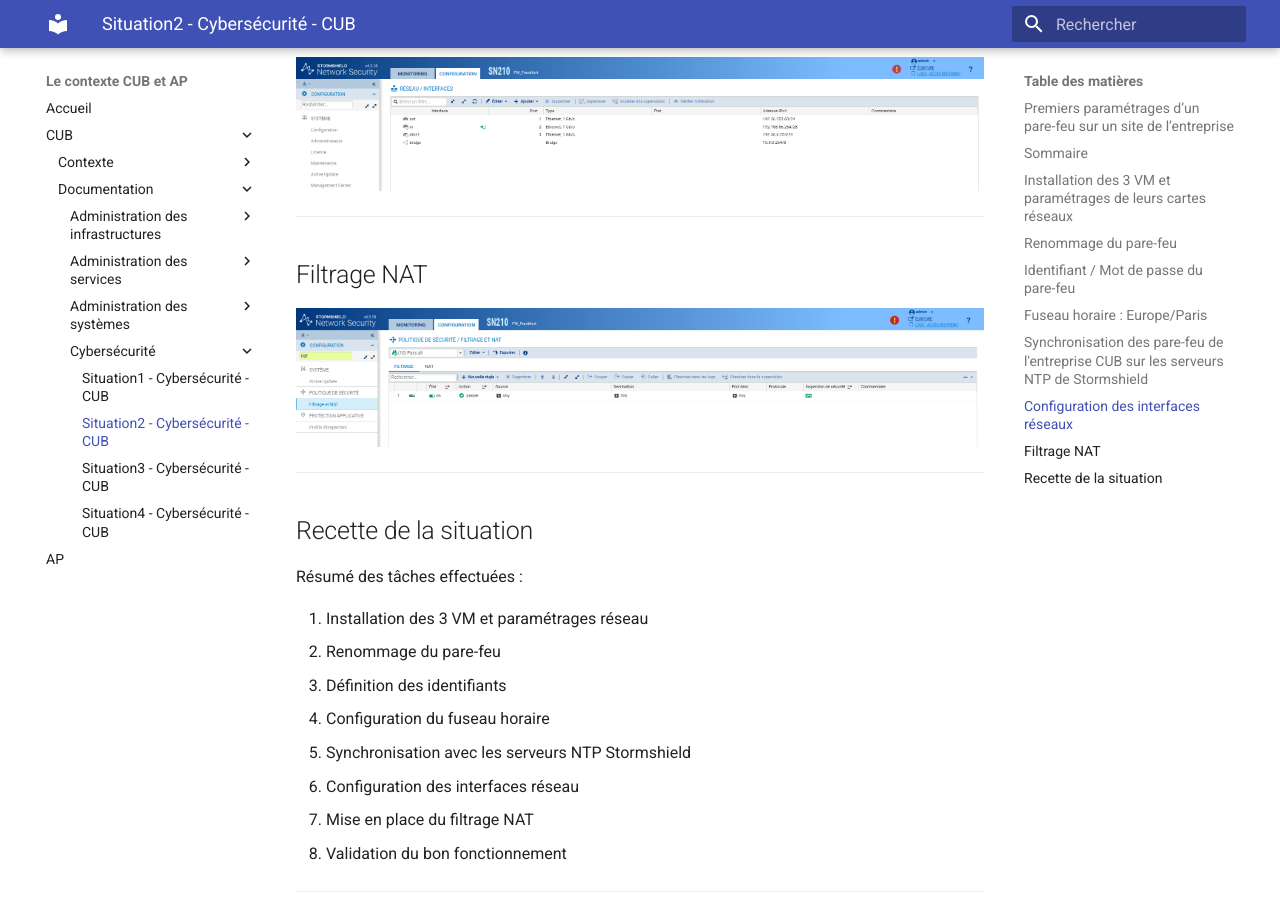
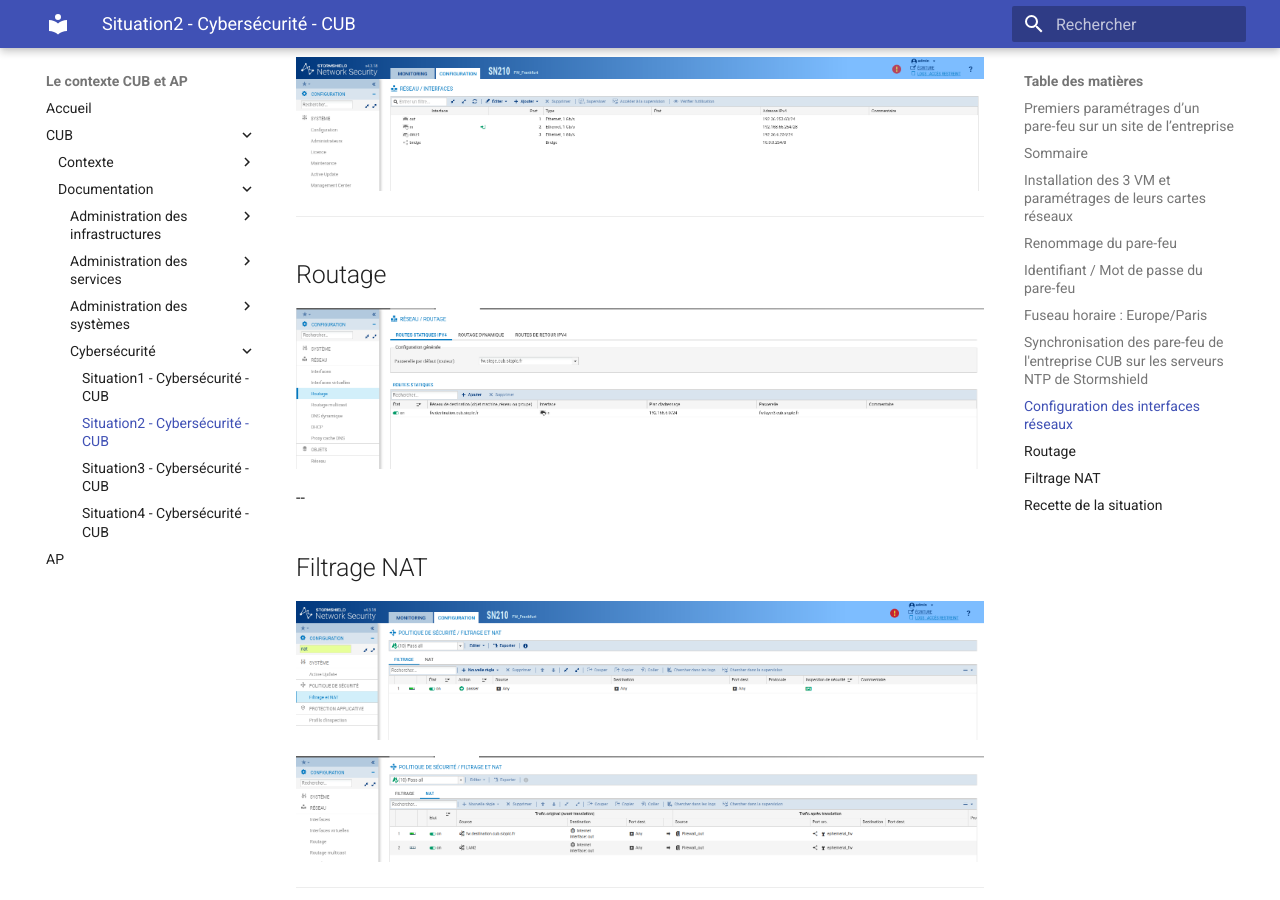
Before and after one commit to Joris-Texier/documentation-cub, an MkDocs documentation site: the page built from docs/CUB/Documentation/Cybersécurité/Situation2-Cyber-CUB.md, in a window 1280 px wide and 900 px high, scrolled down 3472 px. Built offline with MkDocs 1.6.1 and Material for MkDocs 9.7.7, drawn with Linux system fonts in a browser that asks for light colours.

```diff
--- a/docs/CUB/Documentation/Cybersécurité/Situation2-Cyber-CUB.md
+++ b/docs/CUB/Documentation/Cybersécurité/Situation2-Cyber-CUB.md
@@ -73,8 +73,15 @@
 
 ---
 
-## Filtrage NAT
+## Routage
+![logo cub0](../../media/85.png){ align=center width="700" }
+
+--
+
+##Filtrage NAT
 ![logo cub0](../../media/82.png){ align=center width="700" }
+
+![logo cub0](../../media/86.png){ align=center width="700" }
 
 
 ---
```
